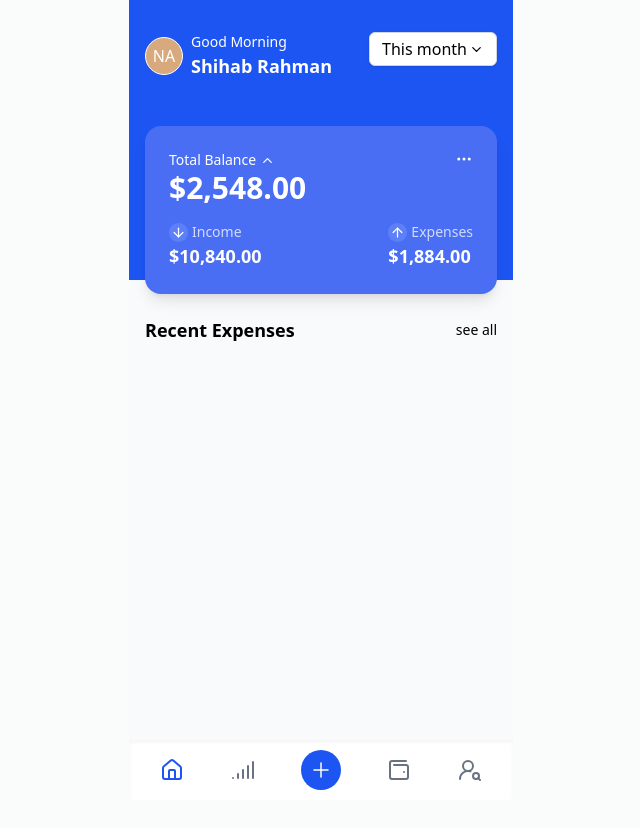
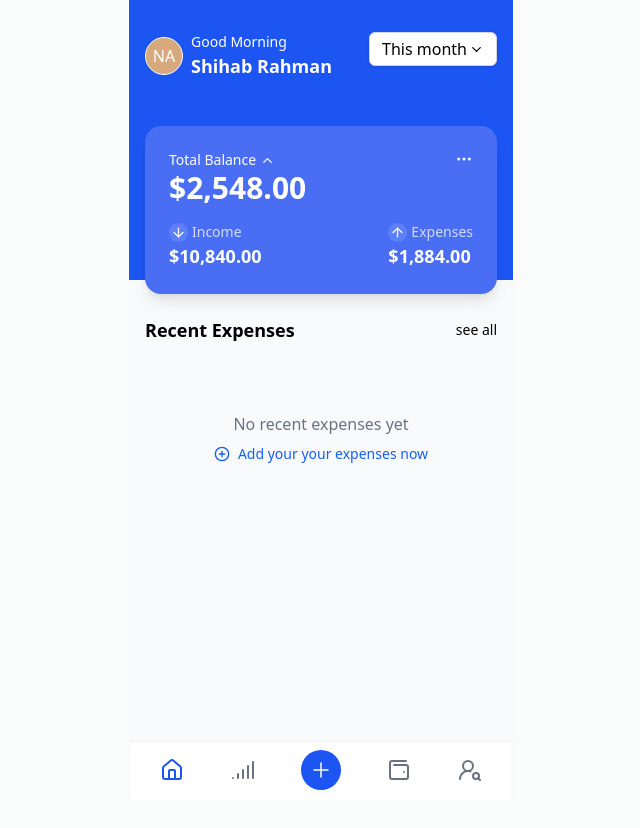
Before and after one commit to Karim-Samaha/expenses-tracker, a React (Vite) app: page / in a window 1280 px wide. Both pictures are taken after typing "name@example.com", "Sample123" into the empty fields and a click on the button "Login". Shown: the top 828 px of the page, without its empty margins (319-959 px from the left). Built offline with nearby package versions, Linux system fonts and the light colour scheme.

Commit message:
fix(expenses-list): handling empty data

```diff
--- a/src/features/expenses/components/ListingExpenses.tsx
+++ b/src/features/expenses/components/ListingExpenses.tsx
@@ -1,49 +1,38 @@
+import { Link } from "react-router-dom";
 import useExpensesData from "../hooks/useExpensesData";
 import ExpensesItem from "./ExpensesItem";
-import usePaginationOnScroll from '@shared/hooks/usePaginationOnScroll'
+import usePaginationOnScroll from "@shared/hooks/usePaginationOnScroll";
+import { PlusCircle } from "lucide-react";
+
 export default function ListingExpenses() {
-  const { data, loadMore } = useExpensesData();
-  const { observerRef } = usePaginationOnScroll({loadMore})
+  const { data, isEmpty, loadMore } = useExpensesData();
+  const { observerRef } = usePaginationOnScroll({ loadMore });
   return (
     <div className="mt-5">
       <div className="flex justify-between items-center mb-1 p-4">
         <h3 className="text-lg font-semibold">Recent Expenses</h3>
         <button className="text-black text-sm font-medium">see all</button>
       </div>
-      <ul className="space-y-3 px-4">
-        {data?.map((item, i) => (
-          <ExpensesItem data={item} i={i} />
-        ))}
-      </ul>
+      {isEmpty ? (
+        <div className="flex flex-col items-center justify-center py-12 text-center text-gray-500">
+          <p className="mb-2 text-base font-medium">No recent expenses yet</p>
+          <Link
+            to="/add-expenses"
+            className="inline-flex items-center gap-2 text-sm font-medium text-blue-600 hover:underline"
+          >
+            <PlusCircle className="w-4 h-4" />
+            Add your your expenses now
+          </Link>
+        </div>
+      ) : (
+        <ul className="space-y-3 px-4">
+          {data?.map((item, i) => (
+            <ExpensesItem data={item} i={i} />
+          ))}
+        </ul>
+      )}
+
       <div ref={observerRef} className="h-8"></div>
     </div>
   );
 }
-
-{
-  /* <ul className="space-y-3 px-4">
-        {[
-          { icon: "🛒", title: "Groceries", amount: "- $100" },
-          { icon: "🎮", title: "Entertainment", amount: "- $100" },
-          { icon: "🚗", title: "Transportation", amount: "- $100" },
-          { icon: "🏠", title: "Rent", amount: "- $100" },
-        ].map((item, i) => (
-          <li
-            key={i}
-            className="bg-white rounded-xl px-4 py-2 shadow flex items-center"
-          >
-            <div className="text-2xl mr-4 rounded-[50%] bg-[#E7E4F5] flex items-center justify-center p-[3px]">
-              <div> {item.icon}</div>
-            </div>
-            <div className="flex-1">
-              <p className="font-semibold">{item.title}</p>
-              <p className="text-sm text-gray-400">Manually • Today 12:00 PM</p>
-            </div>
-            <p className="font-semibold">{item.amount}</p>
-          </li>
-        ))}
-      </ul> */
-}
-function useScrollPagination(arg0: { loadMore: () => void; }): { observerRef: any; } {
-  throw new Error("Function not implemented.");
-}
--- a/src/features/expenses/hooks/useExpensesData.tsx
+++ b/src/features/expenses/hooks/useExpensesData.tsx
@@ -4,9 +4,14 @@ import Expenses from "../types/Expenses";
 
 const PAGE_SIZE = 10;
 const useExpensesData = () => {
-  const [data, setData] = useState<{ data: Expenses[]; render: Expenses[] }>({
+  const [data, setData] = useState<{
+    data: Expenses[];
+    render: Expenses[];
+    loaded: boolean;
+  }>({
     data: [],
     render: [],
+    loaded: false,
   });
   const [page, setPage] = useState(1);
 
@@ -16,6 +21,7 @@ const useExpensesData = () => {
       ...prev,
       data: storeData,
       render: storeData.slice(0, PAGE_SIZE),
+      loaded: true,
     }));
   };
   const loadMore = () => {
@@ -35,7 +41,11 @@ const useExpensesData = () => {
     }));
   }, [page]);
 
-  return { data: data.render, loadMore };
+  return {
+    data: data.render,
+    loadMore,
+    isEmpty: data.loaded && data.data.length === 0,
+  };
 };
 
 export default useExpensesData;
```
